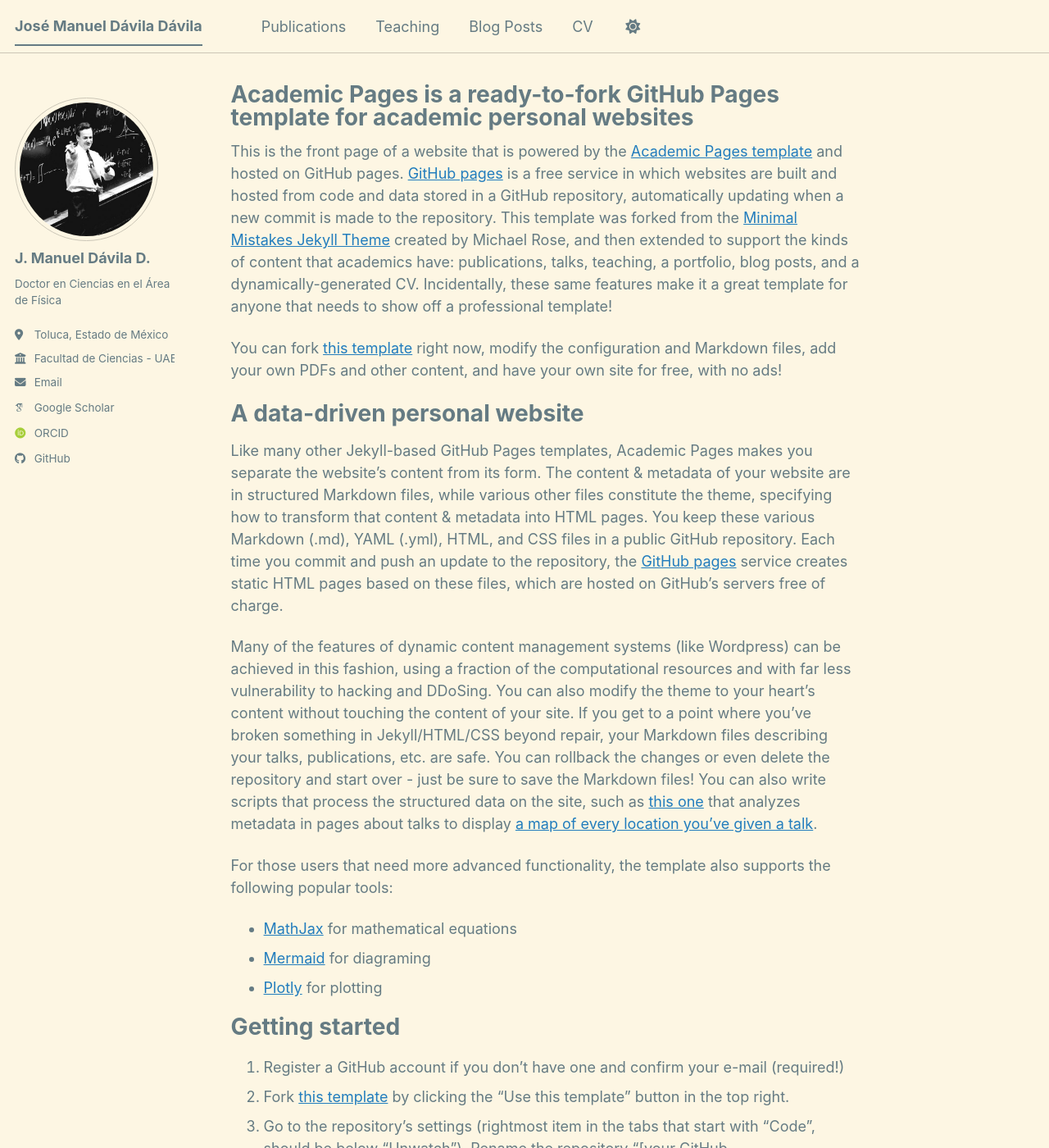
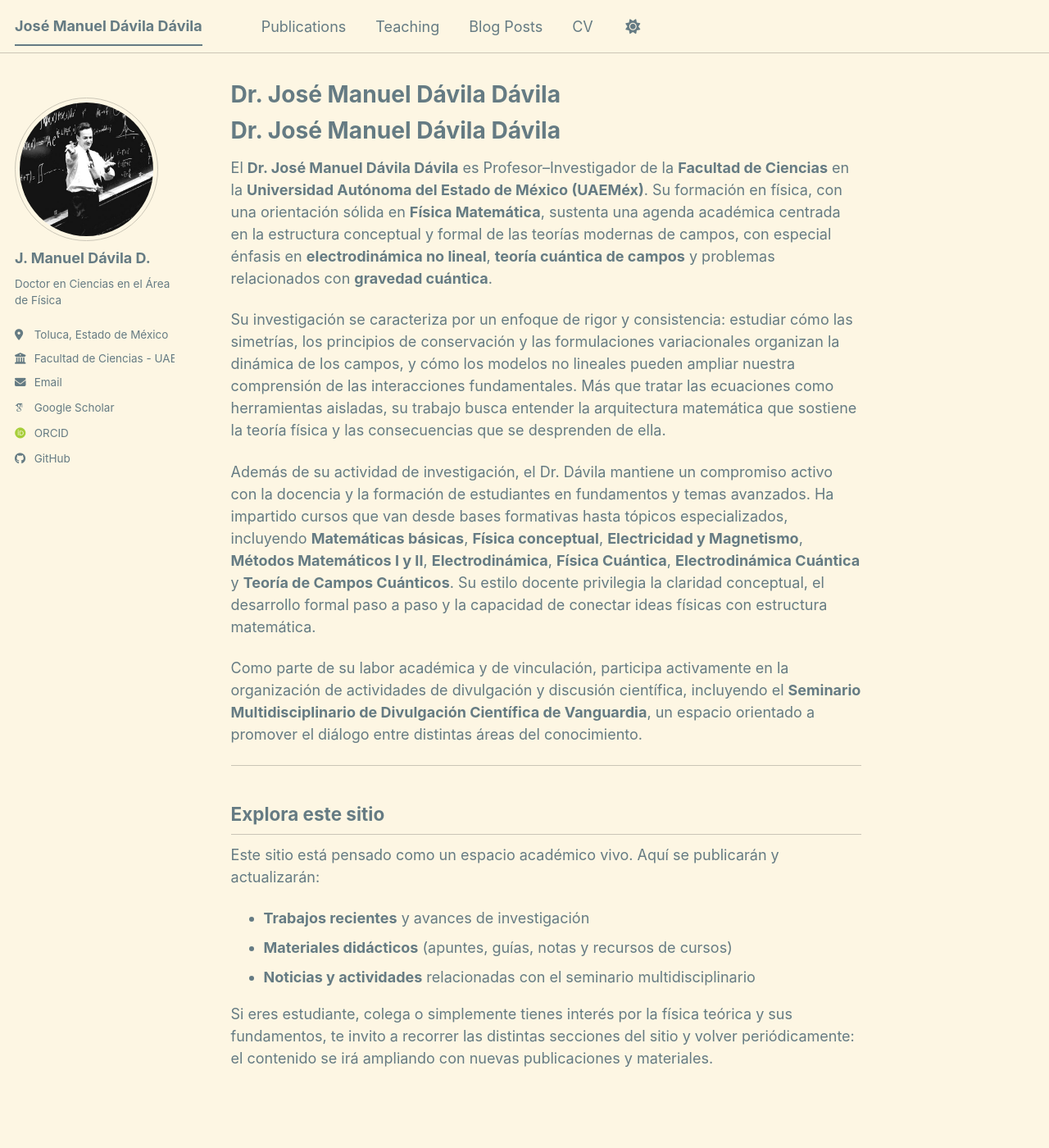
Before and after one commit to jmdaviladr/jmdaviladr.github.io, a Jekyll site: the page built from _pages/about.md, in a window 1280 px wide and 1400 px high. Shown: the whole window at 82% size. Built offline with Jekyll 4.4.1, drawn with Linux system fonts in a browser that asks for light colours; some web fonts are replaced; a script bundle is joined from its source files by our own code; library files that are not in the unit come from our copies; some of the changed text lies outside the part shown.

Commit message:
Update about.md

```diff
--- a/_pages/about.md
+++ b/_pages/about.md
@@ -1,56 +1,30 @@
 ---
 permalink: /
-title: "Academic Pages is a ready-to-fork GitHub Pages template for academic personal websites"
+title: "Dr. José Manuel Dávila Dávila"
 author_profile: true
 redirect_from:
   - /about/
   - /about.html
 ---
 
-This is the front page of a website that is powered by the [Academic Pages template](https://github.com/academicpages/academicpages.github.io) and hosted on GitHub pages. [GitHub pages](https://pages.github.com) is a free service in which websites are built and hosted from code and data stored in a GitHub repository, automatically updating when a new commit is made to the repository. This template was forked from the [Minimal Mistakes Jekyll Theme](https://mmistakes.github.io/minimal-mistakes/) created by Michael Rose, and then extended to support the kinds of content that academics have: publications, talks, teaching, a portfolio, blog posts, and a dynamically-generated CV. Incidentally, these same features make it a great template for anyone that needs to show off a professional template!
+# Dr. José Manuel Dávila Dávila
 
- You can fork [this template](https://github.com/academicpages/academicpages.github.io) right now, modify the configuration and Markdown files, add your own PDFs and other content, and have your own site for free, with no ads!
+El **Dr. José Manuel Dávila Dávila** es Profesor–Investigador de la **Facultad de Ciencias** en la **Universidad Autónoma del Estado de México (UAEMéx)**. Su formación en física, con una orientación sólida en **Física Matemática**, sustenta una agenda académica centrada en la estructura conceptual y formal de las teorías modernas de campos, con especial énfasis en **electrodinámica no lineal**, **teoría cuántica de campos** y problemas relacionados con **gravedad cuántica**.
 
-A data-driven personal website
-======
-Like many other Jekyll-based GitHub Pages templates, Academic Pages makes you separate the website's content from its form. The content & metadata of your website are in structured Markdown files, while various other files constitute the theme, specifying how to transform that content & metadata into HTML pages. You keep these various Markdown (.md), YAML (.yml), HTML, and CSS files in a public GitHub repository. Each time you commit and push an update to the repository, the [GitHub pages](https://pages.github.com/) service creates static HTML pages based on these files, which are hosted on GitHub's servers free of charge.
+Su investigación se caracteriza por un enfoque de rigor y consistencia: estudiar cómo las simetrías, los principios de conservación y las formulaciones variacionales organizan la dinámica de los campos, y cómo los modelos no lineales pueden ampliar nuestra comprensión de las interacciones fundamentales. Más que tratar las ecuaciones como herramientas aisladas, su trabajo busca entender la arquitectura matemática que sostiene la teoría física y las consecuencias que se desprenden de ella.
 
-Many of the features of dynamic content management systems (like Wordpress) can be achieved in this fashion, using a fraction of the computational resources and with far less vulnerability to hacking and DDoSing. You can also modify the theme to your heart's content without touching the content of your site. If you get to a point where you've broken something in Jekyll/HTML/CSS beyond repair, your Markdown files describing your talks, publications, etc. are safe. You can rollback the changes or even delete the repository and start over - just be sure to save the Markdown files! You can also write scripts that process the structured data on the site, such as [this one](https://github.com/academicpages/academicpages.github.io/blob/master/talkmap.ipynb) that analyzes metadata in pages about talks to display [a map of every location you've given a talk](https://academicpages.github.io/talkmap.html).
+Además de su actividad de investigación, el Dr. Dávila mantiene un compromiso activo con la docencia y la formación de estudiantes en fundamentos y temas avanzados. Ha impartido cursos que van desde bases formativas hasta tópicos especializados, incluyendo **Matemáticas básicas**, **Física conceptual**, **Electricidad y Magnetismo**, **Métodos Matemáticos I y II**, **Electrodinámica**, **Física Cuántica**, **Electrodinámica Cuántica** y **Teoría de Campos Cuánticos**. Su estilo docente privilegia la claridad conceptual, el desarrollo formal paso a paso y la capacidad de conectar ideas físicas con estructura matemática.
 
-For those users that need more advanced functionality, the template also supports the following popular tools:
-- [MathJax](https://www.mathjax.org/) for mathematical equations
-- [Mermaid](https://mermaid.js.org/) for diagraming
-- [Plotly](https://plotly.com/javascript/) for plotting
+Como parte de su labor académica y de vinculación, participa activamente en la organización de actividades de divulgación y discusión científica, incluyendo el **Seminario Multidisciplinario de Divulgación Científica de Vanguardia**, un espacio orientado a promover el diálogo entre distintas áreas del conocimiento.
 
-Getting started
-======
-1. Register a GitHub account if you don't have one and confirm your e-mail (required!)
-1. Fork [this template](https://github.com/academicpages/academicpages.github.io) by clicking the "Use this template" button in the top right.
-1. Go to the repository's settings (rightmost item in the tabs that start with "Code", should be below "Unwatch"). Rename the repository "[your GitHub username].github.io", which will also be your website's URL.
-1. Set site-wide configuration and create content & metadata (see below -- also see [this set of diffs](https://archive.is/3TPas) showing what files were changed to set up [an example site](https://getorg-testacct.github.io) for a user with the username "getorg-testacct")
-1. Upload any files (like PDFs, .zip files, etc.) to the files/ directory. They will appear at https://[your GitHub username].github.io/files/example.pdf.
-1. Check status by going to the repository settings, in the "GitHub pages" section
+---
 
-Site-wide configuration
-------
-The main configuration file for the site is in the base directory in [_config.yml](https://github.com/academicpages/academicpages.github.io/blob/master/_config.yml), which defines the content in the sidebars and other site-wide features. You will need to replace the default variables with ones about yourself and your site's github repository. The configuration file for the top menu is in [_data/navigation.yml](https://github.com/academicpages/academicpages.github.io/blob/master/_data/navigation.yml). For example, if you don't have a portfolio or blog posts, you can remove those items from that navigation.yml file to remove them from the header.
+## Explora este sitio
 
-Create content & metadata
-------
-For site content, there is one Markdown file for each type of content, which are stored in directories like _publications, _talks, _posts, _teaching, or _pages. For example, each talk is a Markdown file in the [_talks directory](https://github.com/academicpages/academicpages.github.io/tree/master/_talks). At the top of each Markdown file is structured data in YAML about the talk, which the theme will parse to do lots of cool stuff. The same structured data about a talk is used to generate the list of talks on the [Talks page](https://academicpages.github.io/talks), each [individual page](https://academicpages.github.io/talks/2012-03-01-talk-1) for specific talks, the talks section for the [CV page](https://academicpages.github.io/cv), and the [map of places you've given a talk](https://academicpages.github.io/talkmap.html) (if you run this [python file](https://github.com/academicpages/academicpages.github.io/blob/master/talkmap.py) or [Jupyter notebook](https://github.com/academicpages/academicpages.github.io/blob/master/talkmap.ipynb), which creates the HTML for the map based on the contents of the _talks directory).
+Este sitio está pensado como un espacio académico vivo. Aquí se publicarán y actualizarán:
 
-**Markdown generator**
+- **Trabajos recientes** y avances de investigación
+- **Materiales didácticos** (apuntes, guías, notas y recursos de cursos)
+- **Noticias y actividades** relacionadas con el seminario multidisciplinario
 
-The repository includes [a set of Jupyter notebooks](https://github.com/academicpages/academicpages.github.io/tree/master/markdown_generator
-) that converts a CSV containing structured data about talks or presentations into individual Markdown files that will be properly formatted for the Academic Pages template. The sample CSVs in that directory are the ones I used to create my own personal website at stuartgeiger.com. My usual workflow is that I keep a spreadsheet of my publications and talks, then run the code in these notebooks to generate the Markdown files, then commit and push them to the GitHub repository.
-
-How to edit your site's GitHub repository
-------
-Many people use a git client to create files on their local computer and then push them to GitHub's servers. If you are not familiar with git, you can directly edit these configuration and Markdown files directly in the github.com interface. Navigate to a file (like [this one](https://github.com/academicpages/academicpages.github.io/blob/master/_talks/2012-03-01-talk-1.md) and click the pencil icon in the top right of the content preview (to the right of the "Raw | Blame | History" buttons). You can delete a file by clicking the trashcan icon to the right of the pencil icon. You can also create new files or upload files by navigating to a directory and clicking the "Create new file" or "Upload files" buttons.
-
-Example: editing a Markdown file for a talk
-![Editing a Markdown file for a talk](/images/editing-talk.png)
-
-For more info
-------
-More info about configuring Academic Pages can be found in [the guide](https://academicpages.github.io/markdown/), the [growing wiki](https://github.com/academicpages/academicpages.github.io/wiki), and you can always [ask a question on GitHub](https://github.com/academicpages/academicpages.github.io/discussions). The [guides for the Minimal Mistakes theme](https://mmistakes.github.io/minimal-mistakes/docs/configuration/) (which this theme was forked from) might also be helpful.
+Si eres estudiante, colega o simplemente tienes interés por la física teórica y sus fundamentos, te invito a recorrer las distintas secciones del sitio y volver periódicamente: el contenido se irá ampliando con nuevas publicaciones y materiales.
```
